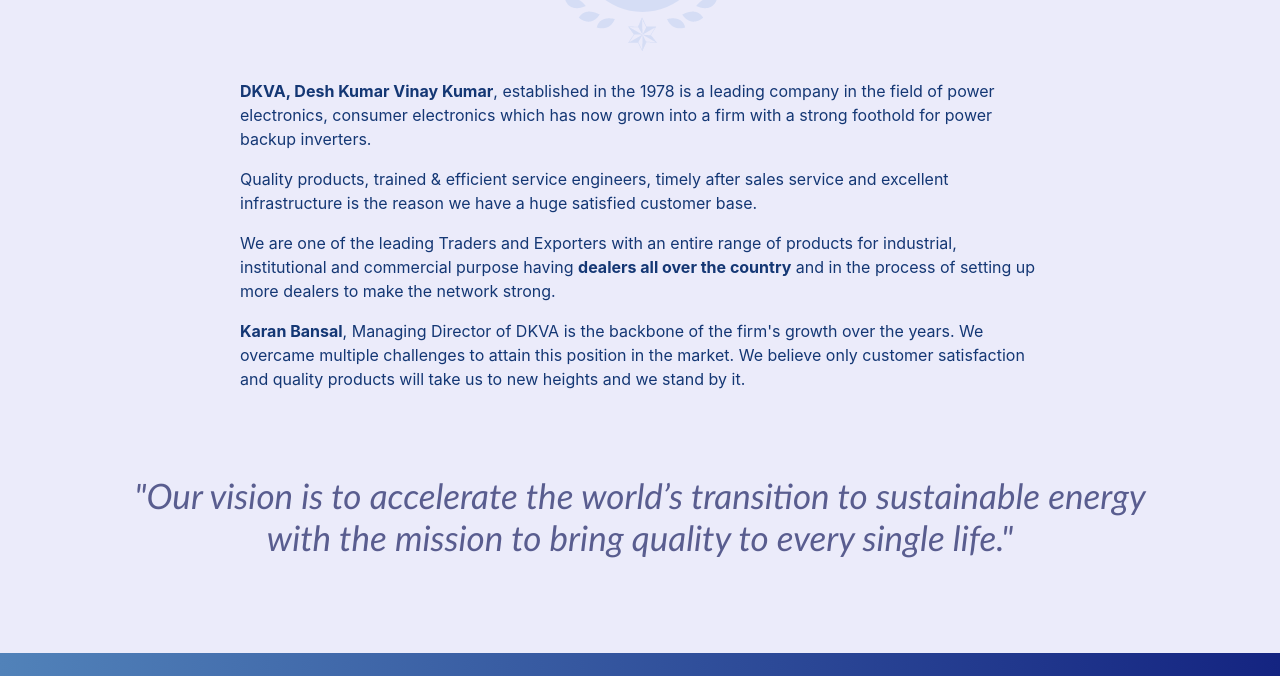
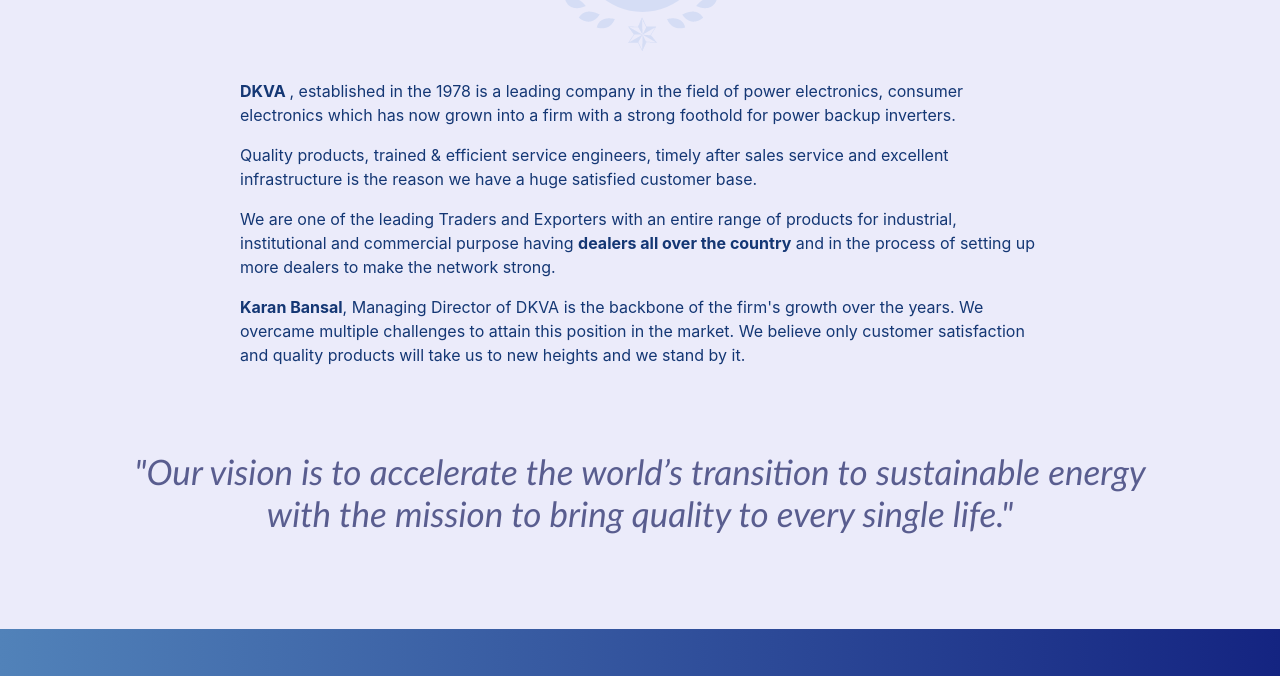
Before and after one commit to Deshkumarvinaykumar/Deshkumarvinaykumar.github.io, a plain HTML site: page index.html in a window 1280 px wide. Shown: the part 2045-2721 px from the top of the page. Drawn offline with Linux system fonts and the light colour scheme.

Commit message:
Update index.html

```diff
--- a/index.html
+++ b/index.html
@@ -104,7 +104,7 @@
                     <img src="images/about-image.png" alt="about-image">
                 </div>
                 <div class="about-text">
-                    <p><strong>DKVA, Desh Kumar Vinay Kumar</strong>, established in the 1978 is a leading company in the field of power electronics, consumer electronics which has now grown into a firm with a strong foothold for power backup inverters.</p>
+                    <p><strong>DKVA </strong>, established in the 1978 is a leading company in the field of power electronics, consumer electronics which has now grown into a firm with a strong foothold for power backup inverters.</p>
                     <p>Quality products, trained & efficient service engineers, timely after sales service and excellent infrastructure is the reason we have a huge satisfied customer base.</p>
                     <p>We are one of the leading Traders and Exporters with an entire range of products for industrial, institutional and commercial purpose having <strong>dealers all over the country</strong> and in the process of setting up more dealers to make the network strong.</p>
                     <p><strong>Karan Bansal</strong>, Managing Director of DKVA is the backbone of the firm's growth over the years. We overcame multiple challenges to attain this position in the market. We believe only customer satisfaction and quality products will take us to new heights and we stand by it.</p>
```
